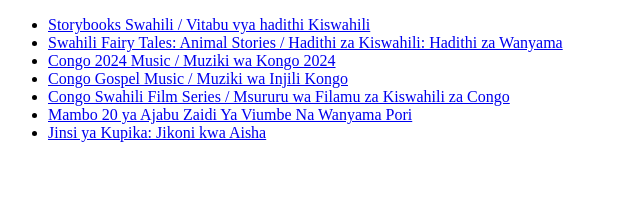
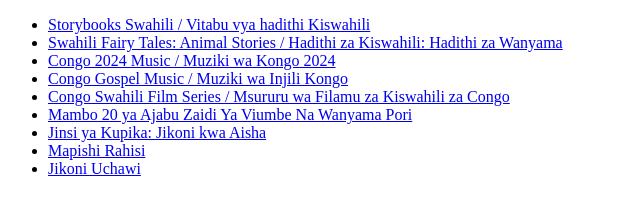
Before and after one commit to phsemple/Uwimana, a plain HTML site: page index.html in a window 1280 px wide. Shown: the whole page, without its empty margins (0-640 px from the left). Drawn offline with Linux system fonts and the light colour scheme.

Commit message:
Add Cooking sites

```diff
--- a/index.html
+++ b/index.html
@@ -14,7 +14,8 @@ Vitabu vya hadithi Kiswahili</a></li>
         <li><a href="https://www.youtube.com/watch?v=rLZxKMIGNcU&list=PL9jEiyLXhPeBWzOg7zE4EdKFyBlIT3-A6" target="_blank">Congo Swahili Film Series / Msururu wa Filamu za Kiswahili za Congo</a></li>
         <li><a href="https://www.youtube.com/watch?v=tp5CSl9bHZQ" target="_blank">Mambo 20 ya Ajabu Zaidi Ya Viumbe Na Wanyama Pori</a></li>
         <li><a href="https://www.youtube.com/@AishaManirakiza" target="_blank">Jinsi ya Kupika: Jikoni kwa Aisha</a></li>
-
+        <li><a href= "https://www.youtube.com/c/MapishiRahisi" target="_blank">Mapishi Rahisi</a></li>
+        <li><a href= "https://www.youtube.com/c/JikoniMagic" target="_blank">Jikoni Uchawi</a></li>
     </ul>
    </body>
 </html>
```
